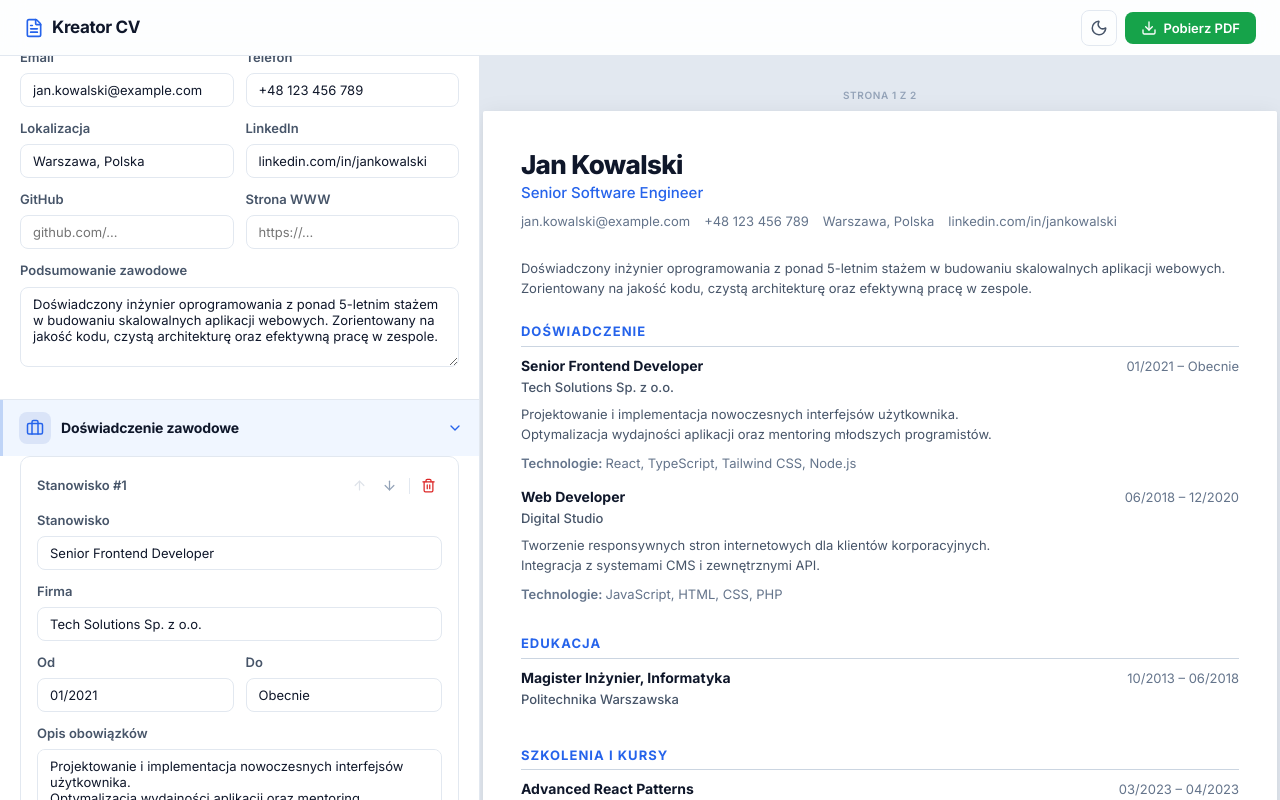
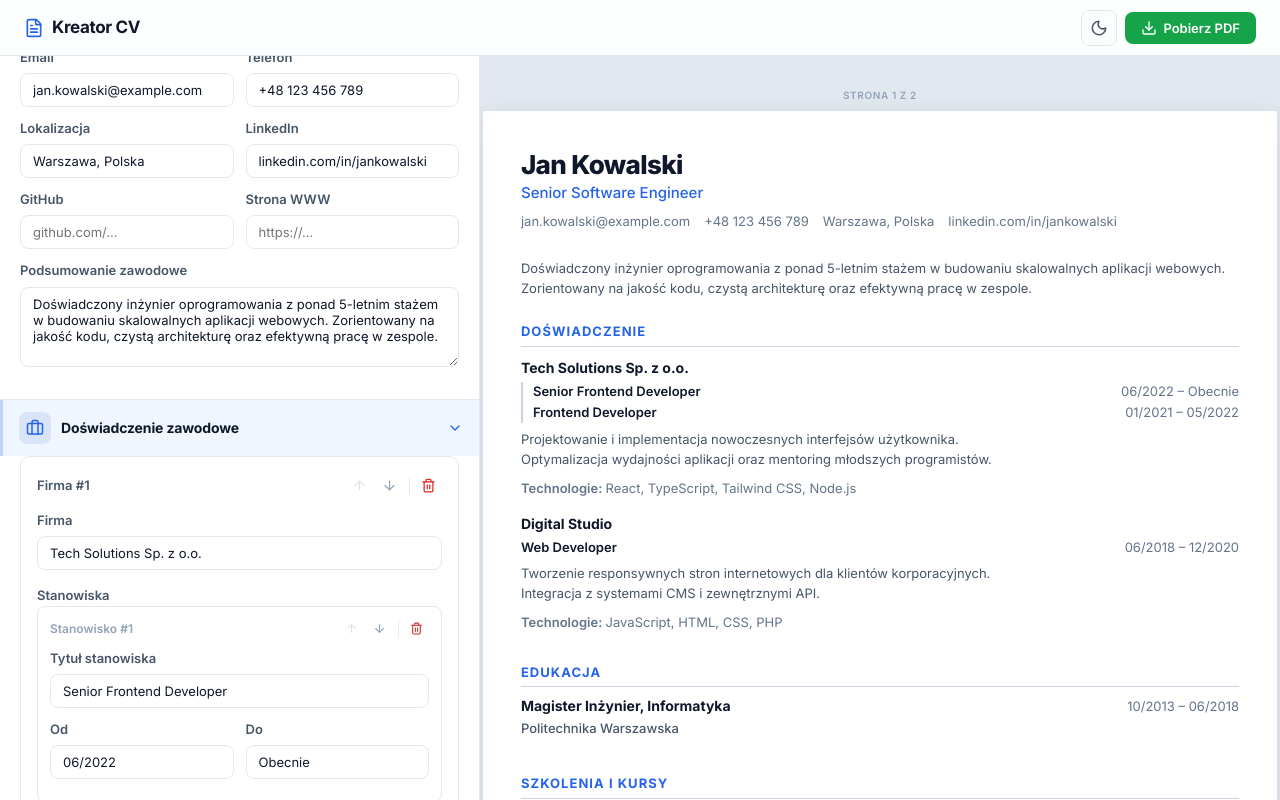
Before and after one commit to Dvini/CV-app, a React (Vite) app: page / in a window 1280 px wide. Both pictures are taken after a click on the button "Doświadczenie zawodowe". Built offline with nearby package versions, Linux system fonts and the light colour scheme.

Commit message:
feat: implement experience section editor and preview components with nested position management

```diff
--- a/src/components/Editor/EditorSidebar.css
+++ b/src/components/Editor/EditorSidebar.css
@@ -149,6 +149,65 @@
   height: 16px;
   background: var(--border);
   margin: 0 0.125rem;
+}
+
+/* Position sub-cards (inside experience items) */
+.positions-group {
+  margin-bottom: 0.75rem;
+}
+
+.positions-group > .field-label {
+  margin-bottom: 0.5rem;
+}
+
+.position-card {
+  border: 1px solid var(--border);
+  border-radius: 8px;
+  padding: 0.625rem 0.75rem;
+  margin-bottom: 0.5rem;
+  background: color-mix(in srgb, var(--surface) 60%, var(--sidebar-bg));
+  transition: border-color 0.15s;
+}
+
+.position-card:hover {
+  border-color: var(--border-hover);
+}
+
+.position-card-header {
+  display: flex;
+  justify-content: space-between;
+  align-items: center;
+  margin-bottom: 0.5rem;
+}
+
+.position-card-label {
+  font-weight: 600;
+  font-size: 0.75rem;
+  color: var(--text-muted);
+}
+
+.add-position-btn {
+  width: 100%;
+  display: flex;
+  align-items: center;
+  justify-content: center;
+  gap: 0.375rem;
+  padding: 0.4rem 0.75rem;
+  border: 1.5px dashed var(--border);
+  border-radius: 8px;
+  background: transparent;
+  font-size: 0.75rem;
+  font-weight: 600;
+  color: var(--text-muted);
+  cursor: pointer;
+  transition: border-color 0.2s, background 0.2s, color 0.2s;
+  font-family: inherit;
+}
+
+.add-position-btn:hover {
+  border-color: var(--accent);
+  color: var(--accent);
+  background: var(--accent-alpha);
 }
 
 /* Buttons */
--- a/src/components/Editor/panels/ExperiencePanel.tsx
+++ b/src/components/Editor/panels/ExperiencePanel.tsx
@@ -1,68 +1,225 @@
 import React from 'react';
-import { Briefcase } from 'lucide-react';
-import { ItemListPanel } from '../shared/ItemListPanel';
+import { Briefcase, Plus, Trash2, ArrowUp, ArrowDown } from 'lucide-react';
+import { useCVData } from '../../../context/CVContext';
+import { Panel } from '../shared/Panel';
 import { Input, Textarea } from '../shared/FormFields';
-import type { ExperienceItem } from '../../../types/cv';
+import type { ExperienceItem, ExperiencePosition } from '../../../types/cv';
+
+const DEFAULT_POSITION: Omit<ExperiencePosition, 'id'> = {
+  title: '',
+  startDate: '',
+  endDate: '',
+};
 
 const DEFAULT_ITEM: Omit<ExperienceItem, 'id'> = {
   company: '',
-  role: '',
-  startDate: '',
-  endDate: '',
+  positions: [{ id: Date.now().toString(), ...DEFAULT_POSITION }],
   description: '',
   skills: '',
 };
 
-export function ExperiencePanel({ isOpen, onToggle }: { isOpen: boolean; onToggle: () => void }) {
+function PositionFields({
+  positions,
+  onUpdatePosition,
+  onAddPosition,
+  onRemovePosition,
+  onMovePosition,
+}: {
+  positions: ExperiencePosition[];
+  onUpdatePosition: (posId: string, field: keyof ExperiencePosition, value: string) => void;
+  onAddPosition: () => void;
+  onRemovePosition: (posId: string) => void;
+  onMovePosition: (index: number, direction: 'up' | 'down') => void;
+}) {
   return (
-    <ItemListPanel<ExperienceItem>
-      title="Doświadczenie zawodowe"
-      icon={Briefcase}
-      isOpen={isOpen}
-      onToggle={onToggle}
-      arrayName="experience"
-      defaultItem={DEFAULT_ITEM}
-      itemLabel={(i) => `Stanowisko #${i}`}
-      addLabel="Dodaj doświadczenie"
-      renderFields={(exp, onChange) => (
+    <div className="positions-group">
+      <label className="field-label">Stanowiska</label>
+      {positions.map((pos, idx) => (
+        <div key={pos.id} className="position-card">
+          <div className="position-card-header">
+            <span className="position-card-label">Stanowisko #{idx + 1}</span>
+            <div className="item-card-actions">
+              <button
+                onClick={() => onMovePosition(idx, 'up')}
+                disabled={idx === 0}
+                className="icon-btn"
+                title="W górę"
+              >
+                <ArrowUp size={13} />
+              </button>
+              <button
+                onClick={() => onMovePosition(idx, 'down')}
+                disabled={idx === positions.length - 1}
+                className="icon-btn"
+                title="W dół"
+              >
+                <ArrowDown size={13} />
+              </button>
+              {positions.length > 1 && (
                 <>
+                  <div className="separator-v" />
+                  <button
+                    onClick={() => onRemovePosition(pos.id)}
+                    className="icon-btn icon-btn--danger"
+                    title="Usuń stanowisko"
+                  >
+                    <Trash2 size={13} />
+                  </button>
+                </>
+              )}
+            </div>
+          </div>
           <Input
-            label="Stanowisko"
-            value={exp.role}
-            onChange={(e) => onChange('role', e.target.value)}
-          />
-          <Input
-            label="Firma"
-            value={exp.company}
-            onChange={(e) => onChange('company', e.target.value)}
+            label="Tytuł stanowiska"
+            value={pos.title}
+            placeholder="np. Senior Software Tester"
+            onChange={(e) => onUpdatePosition(pos.id, 'title', e.target.value)}
           />
           <div className="field-row">
             <Input
               label="Od"
-              value={exp.startDate}
+              value={pos.startDate}
               placeholder="MM/RRRR"
-              onChange={(e) => onChange('startDate', e.target.value)}
+              onChange={(e) => onUpdatePosition(pos.id, 'startDate', e.target.value)}
             />
             <Input
               label="Do"
-              value={exp.endDate}
+              value={pos.endDate}
               placeholder="MM/RRRR lub Obecnie"
-              onChange={(e) => onChange('endDate', e.target.value)}
+              onChange={(e) => onUpdatePosition(pos.id, 'endDate', e.target.value)}
             />
           </div>
+        </div>
+      ))}
+      <button onClick={onAddPosition} className="add-position-btn">
+        <Plus size={14} /> Dodaj stanowisko
+      </button>
+    </div>
+  );
+}
+
+export function ExperiencePanel({ isOpen, onToggle }: { isOpen: boolean; onToggle: () => void }) {
+  const { data, addItem, updateItem, removeItem, moveItem } = useCVData();
+  const items = (data.experience || []) as ExperienceItem[];
+
+  const handleAdd = () => {
+    addItem('experience', {
+      id: Date.now().toString(),
+      ...DEFAULT_ITEM,
+      positions: [{ id: Date.now().toString() + '-pos', ...DEFAULT_POSITION }],
+    } as Record<string, unknown>);
+  };
+
+  const handleChange = (id: string, field: keyof ExperienceItem, value: unknown) => {
+    updateItem('experience', id, field as string, value);
+  };
+
+  const handleUpdatePosition = (
+    expId: string,
+    positions: ExperiencePosition[],
+    posId: string,
+    field: keyof ExperiencePosition,
+    value: string,
+  ) => {
+    const newPositions = positions.map((p) =>
+      p.id === posId ? { ...p, [field]: value } : p,
+    );
+    handleChange(expId, 'positions', newPositions);
+  };
+
+  const handleAddPosition = (expId: string, positions: ExperiencePosition[]) => {
+    const newPositions = [...positions, { id: Date.now().toString(), ...DEFAULT_POSITION }];
+    handleChange(expId, 'positions', newPositions);
+  };
+
+  const handleRemovePosition = (expId: string, positions: ExperiencePosition[], posId: string) => {
+    const newPositions = positions.filter((p) => p.id !== posId);
+    handleChange(expId, 'positions', newPositions);
+  };
+
+  const handleMovePosition = (
+    expId: string,
+    positions: ExperiencePosition[],
+    index: number,
+    direction: 'up' | 'down',
+  ) => {
+    const newPositions = [...positions];
+    if (direction === 'up' && index > 0) {
+      [newPositions[index - 1], newPositions[index]] = [newPositions[index], newPositions[index - 1]];
+    } else if (direction === 'down' && index < newPositions.length - 1) {
+      [newPositions[index + 1], newPositions[index]] = [newPositions[index], newPositions[index + 1]];
+    }
+    handleChange(expId, 'positions', newPositions);
+  };
+
+  return (
+    <Panel title="Doświadczenie zawodowe" icon={Briefcase} isOpen={isOpen} onToggle={onToggle}>
+      <div className="items-list">
+        {items.map((exp, index) => (
+          <div key={exp.id} className="item-card">
+            <div className="item-card-header">
+              <span className="item-card-label">Firma #{index + 1}</span>
+              <div className="item-card-actions">
+                <button
+                  onClick={() => moveItem('experience', index, 'up')}
+                  disabled={index === 0}
+                  className="icon-btn"
+                  title="W górę"
+                >
+                  <ArrowUp size={15} />
+                </button>
+                <button
+                  onClick={() => moveItem('experience', index, 'down')}
+                  disabled={index === items.length - 1}
+                  className="icon-btn"
+                  title="W dół"
+                >
+                  <ArrowDown size={15} />
+                </button>
+                <div className="separator-v" />
+                <button
+                  onClick={() => removeItem('experience', exp.id)}
+                  className="icon-btn icon-btn--danger"
+                  title="Usuń"
+                >
+                  <Trash2 size={15} />
+                </button>
+              </div>
+            </div>
+
+            <Input
+              label="Firma"
+              value={exp.company}
+              onChange={(e) => handleChange(exp.id, 'company', e.target.value)}
+            />
+
+            <PositionFields
+              positions={exp.positions || []}
+              onUpdatePosition={(posId, field, value) =>
+                handleUpdatePosition(exp.id, exp.positions || [], posId, field, value)
+              }
+              onAddPosition={() => handleAddPosition(exp.id, exp.positions || [])}
+              onRemovePosition={(posId) => handleRemovePosition(exp.id, exp.positions || [], posId)}
+              onMovePosition={(idx, dir) => handleMovePosition(exp.id, exp.positions || [], idx, dir)}
+            />
+
             <Textarea
-            label="Opis obowiązków"
+              label="Opis obowiązków (wspólny dla wszystkich stanowisk)"
               value={exp.description}
-            onChange={(e) => onChange('description', e.target.value)}
+              onChange={(e) => handleChange(exp.id, 'description', e.target.value)}
             />
             <Input
               label="Kluczowe technologie"
               value={exp.skills}
               placeholder="React, TypeScript, Agile"
-            onChange={(e) => onChange('skills', e.target.value)}
+              onChange={(e) => handleChange(exp.id, 'skills', e.target.value)}
             />
-        </>
-      )}
-    />
+          </div>
+        ))}
+        <button onClick={handleAdd} className="add-btn">
+          <Plus size={16} /> Dodaj doświadczenie
+        </button>
+      </div>
+    </Panel>
   );
 }
--- a/src/components/Preview/sections/CVSections.tsx
+++ b/src/components/Preview/sections/CVSections.tsx
@@ -91,15 +91,28 @@ export function ExperienceSection({ columnType }: { columnType?: ColumnType }) {
     <div className="cv-section">
       <SectionHeading sectionKey="experience" headingClass={headingClass} themeColor={themeColor} t={t} showSectionIcons={showSectionIcons} />
       <div className="cv-items">
-        {data.experience.map((exp) => (
+        {data.experience.map((exp) => {
+          const positions = exp.positions || [];
+          return (
             <div key={exp.id} className="cv-item cv-breakable">
-            <div className={`cv-item-header ${isSide ? 'cv-item-header--stacked' : ''}`}>
-              <h3 className="cv-item-title">{exp.role}</h3>
+              {/* Company name */}
+              <div className="cv-item-subtitle cv-company-name">{exp.company}</div>
+
+              {/* Positions list */}
+              {positions.length > 0 && (
+                <div className={`cv-positions ${positions.length > 1 ? 'cv-positions--multi' : ''}`}>
+                  {positions.map((pos) => (
+                    <div key={pos.id} className={`cv-position-row ${isSide ? 'cv-position-row--stacked' : ''}`}>
+                      <h3 className="cv-item-title">{pos.title}</h3>
                       <span className={`cv-item-date ${isSide ? 'cv-item-date--stacked' : ''}`}>
-                {exp.startDate} – {exp.endDate}
+                        {pos.startDate} – {pos.endDate}
                       </span>
                     </div>
-            <div className="cv-item-subtitle">{exp.company}</div>
+                  ))}
+                </div>
+              )}
+
+              {/* Shared description */}
               {exp.description && (
                 <p className="cv-text cv-text--pre">{exp.description}</p>
               )}
@@ -110,7 +123,8 @@ export function ExperienceSection({ columnType }: { columnType?: ColumnType }) {
                 </p>
               )}
             </div>
-        ))}
+          );
+        })}
       </div>
     </div>
   );
--- a/src/components/Preview/sections/sections.css
+++ b/src/components/Preview/sections/sections.css
@@ -196,3 +196,42 @@
   border-left: 2px solid #e2e8f0;
   margin-bottom: 0.75rem;
 }
+
+/* ===== Experience positions ===== */
+
+.cv-company-name {
+  font-weight: 700;
+  font-size: calc(0.875rem * var(--cv-heading-scale, 1));
+  color: #0f172a;
+  margin-bottom: 0.25rem;
+}
+
+.cv-positions {
+  display: flex;
+  flex-direction: column;
+  gap: 0.125rem;
+  margin-bottom: 0.375rem;
+}
+
+.cv-positions--multi {
+  padding-left: 0.625rem;
+  border-left: 2px solid #cbd5e1;
+}
+
+.cv-position-row {
+  display: flex;
+  flex-wrap: wrap;
+  justify-content: space-between;
+  align-items: baseline;
+  gap: 0.375rem;
+}
+
+.cv-position-row--stacked {
+  flex-direction: column;
+  gap: 0.125rem;
+}
+
+.cv-position-row .cv-item-title {
+  font-size: calc(0.8125rem * var(--cv-heading-scale, 1));
+  font-weight: 600;
+}
--- a/src/constants/defaults.ts
+++ b/src/constants/defaults.ts
@@ -19,9 +19,20 @@ export const defaultData = {
     {
       id: 'exp-1',
       company: 'Tech Solutions Sp. z o.o.',
-      role: 'Senior Frontend Developer',
-      startDate: '01/2021',
-      endDate: 'Obecnie',
+      positions: [
+        {
+          id: 'pos-1a',
+          title: 'Senior Frontend Developer',
+          startDate: '06/2022',
+          endDate: 'Obecnie',
+        },
+        {
+          id: 'pos-1b',
+          title: 'Frontend Developer',
+          startDate: '01/2021',
+          endDate: '05/2022',
+        },
+      ],
       description:
         'Projektowanie i implementacja nowoczesnych interfejsów użytkownika.\nOptymalizacja wydajności aplikacji oraz mentoring młodszych programistów.',
       skills: 'React, TypeScript, Tailwind CSS, Node.js',
@@ -29,9 +40,14 @@ export const defaultData = {
     {
       id: 'exp-2',
       company: 'Digital Studio',
-      role: 'Web Developer',
-      startDate: '06/2018',
-      endDate: '12/2020',
+      positions: [
+        {
+          id: 'pos-2a',
+          title: 'Web Developer',
+          startDate: '06/2018',
+          endDate: '12/2020',
+        },
+      ],
       description:
         'Tworzenie responsywnych stron internetowych dla klientów korporacyjnych.\nIntegracja z systemami CMS i zewnętrznymi API.',
       skills: 'JavaScript, HTML, CSS, PHP',
--- a/src/context/CVDataContext.tsx
+++ b/src/context/CVDataContext.tsx
@@ -58,12 +58,31 @@ export function CVDataProvider({ children, template }: CVDataProviderProps) {
   );
 
   // Backwards-compat safe data
-  const safeData = useMemo<CVData>(
-    () => ({
+  const safeData = useMemo<CVData>(() => {
+    // Migrate old experience format (role/startDate/endDate) to new positions[] format
+    const rawExperience = data?.experience || (defaultData as CVData).experience;
+    const migratedExperience = (rawExperience as unknown as Array<Record<string, unknown>>).map((exp) => {
+      if (!exp.positions && (exp.role || exp.startDate || exp.endDate)) {
+        return {
+          ...exp,
+          positions: [
+            {
+              id: `${exp.id}-pos-migrated`,
+              title: exp.role || '',
+              startDate: exp.startDate || '',
+              endDate: exp.endDate || '',
+            },
+          ],
+        };
+      }
+      return exp;
+    });
+
+    return {
       ...(defaultData as CVData),
       ...data,
       personal: { ...(defaultData as CVData).personal, ...(data?.personal || {}) },
-      experience: data?.experience || (defaultData as CVData).experience,
+      experience: migratedExperience as unknown as CVData['experience'],
       education: data?.education || (defaultData as CVData).education,
       courses: data?.courses || (defaultData as CVData).courses,
       skills: data?.skills ?? (defaultData as CVData).skills,
@@ -78,9 +97,8 @@ export function CVDataProvider({ children, template }: CVDataProviderProps) {
       customSectionTitle: data?.customSectionTitle ?? (defaultData as CVData).customSectionTitle,
       clause: data?.clause ?? (defaultData as CVData).clause,
       showClause: data?.showClause ?? (defaultData as CVData).showClause,
-    }),
-    [data],
-  );
+    };
+  }, [data]);
 
   const safeSectionOrder = useMemo<SectionKey[]>(() => {
     const order = [...((sectionOrder as SectionKey[]) || defaultSectionOrder)];
@@ -143,7 +161,7 @@ export function CVDataProvider({ children, template }: CVDataProviderProps) {
     (arrayName: ArrayFieldName, id: string, field: string, value: unknown) => {
       setData((prev) => ({
         ...prev,
-        [arrayName]: (prev[arrayName] as Array<Record<string, unknown>>).map((item) =>
+        [arrayName]: (prev[arrayName] as unknown as Array<Record<string, unknown>>).map((item) =>
           item.id === id ? { ...item, [field]: value } : item,
         ),
       }));
--- a/src/utils/spellCheck.ts
+++ b/src/utils/spellCheck.ts
@@ -16,7 +16,9 @@ export function extractTexts(data) {
   add('Podsumowanie', p.summary);
 
   (data.experience || []).forEach((item, i) => {
-    add(`Doświadczenie #${i + 1} — stanowisko`, item.position);
+    (item.positions || []).forEach((pos, j) => {
+      add(`Doświadczenie #${i + 1} — stanowisko #${j + 1}`, pos.title);
+    });
     add(`Doświadczenie #${i + 1} — firma`, item.company);
     add(`Doświadczenie #${i + 1} — opis`, item.description);
   });
```
Also changed, not shown: src/types/cv.ts (+8 -3 lines). Lines whose indentation alone changed are shown as unchanged.
